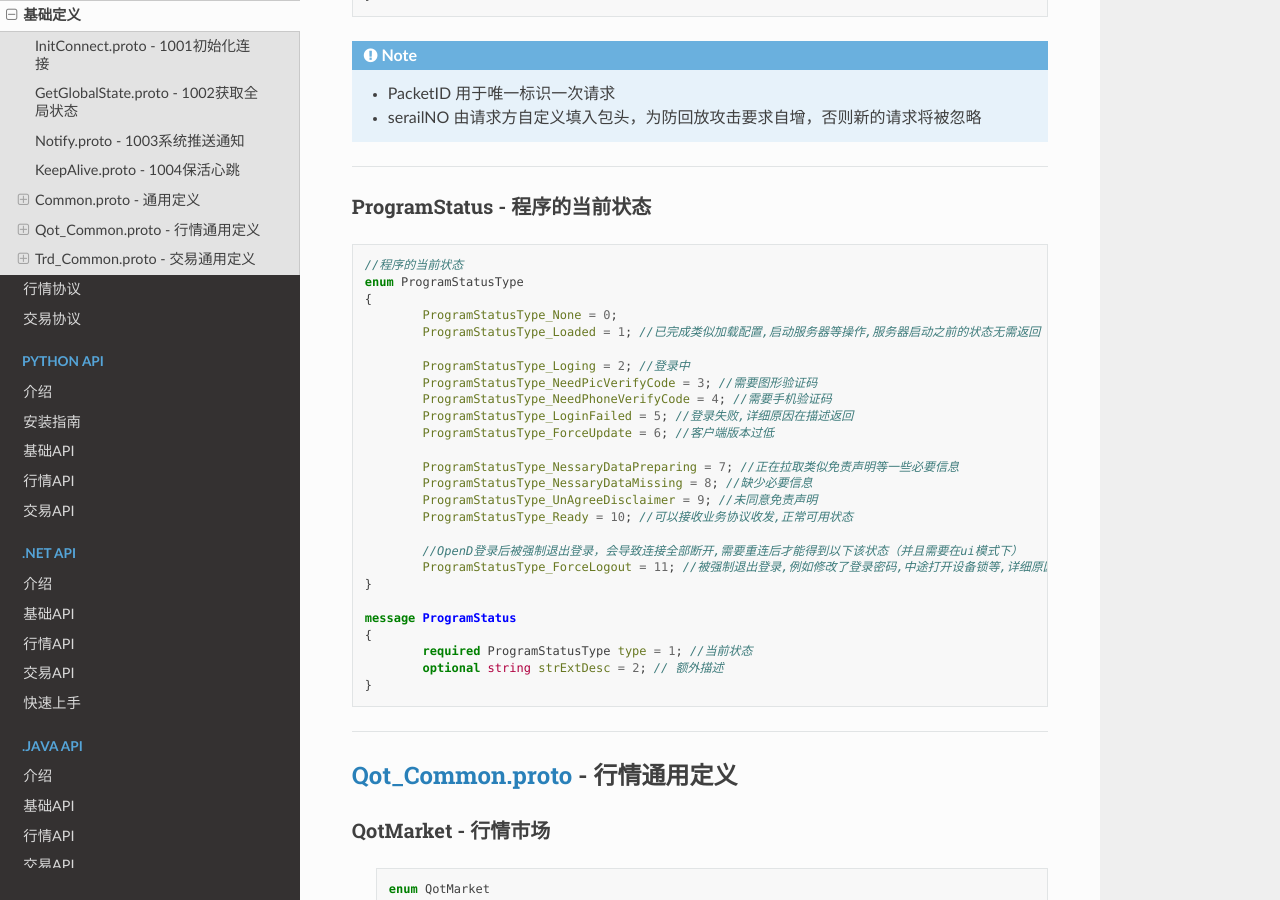
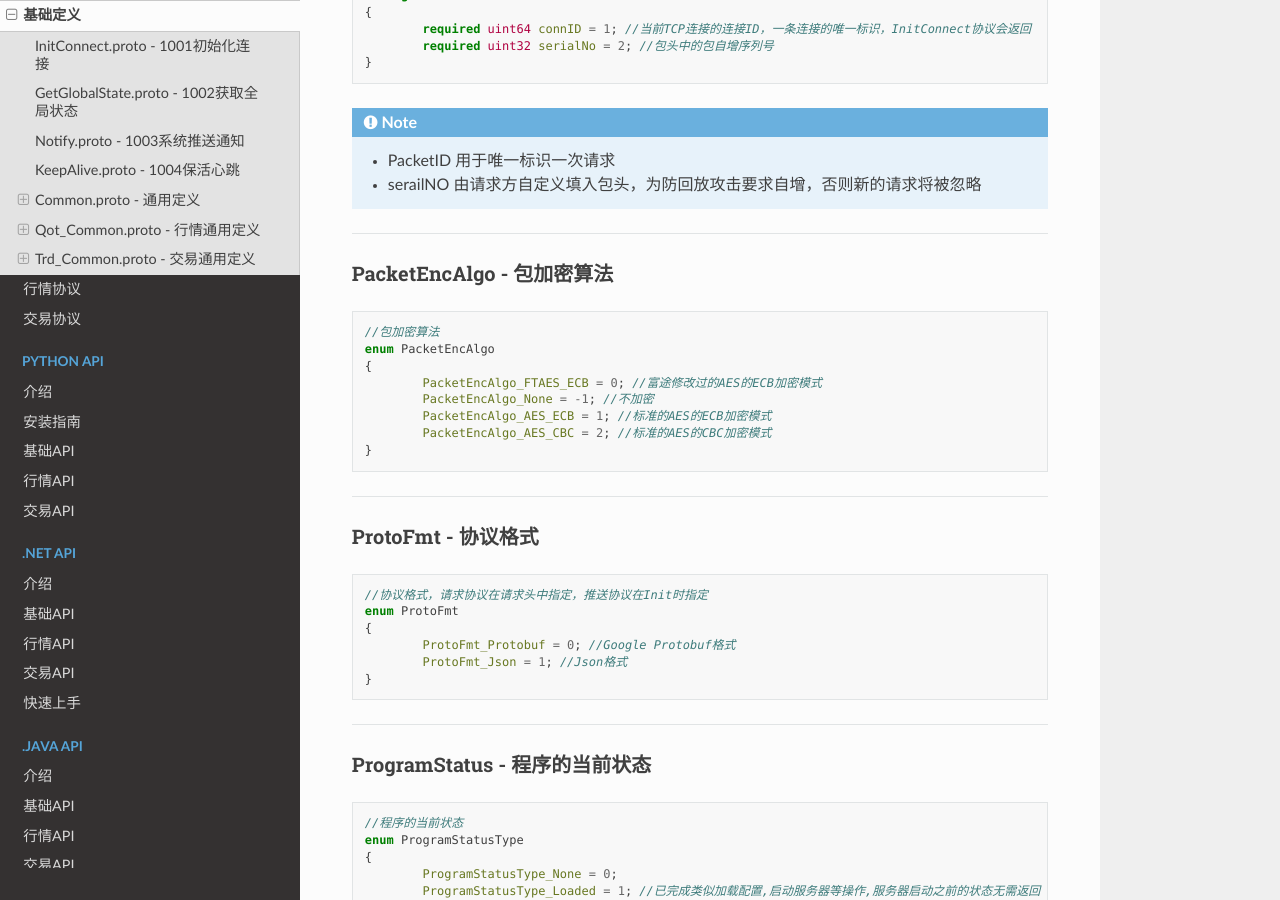
Before and after one commit to FutunnOpen/futu-api-doc, a Sphinx documentation site: the page built from doc_maker/source/protocol/base_define.rst, in a window 1280 px wide and 900 px high, scrolled down 4996 px. Built offline with Sphinx 7.4.7 and the Read the Docs theme 2.0.0, drawn with Linux system fonts in a browser that asks for light colours; some of the changed text lies outside the part shown.

Commit message:
更新初始化协议新增字段

```diff
--- a/doc_maker/source/protocol/base_define.rst
+++ b/doc_maker/source/protocol/base_define.rst
@@ -27,6 +27,10 @@
 		required int32 clientVer = 1; //客户端版本号，clientVer = "."以前的数 * 100 + "."以后的，举例：1.1版本的clientVer为1 * 100 + 1 = 101，2.21版本为2 * 100 + 21 = 221
 		required string clientID = 2; //客户端唯一标识，无生具体生成规则，客户端自己保证唯一性即可
 		optional bool recvNotify = 3; //此连接是否接收市场状态、交易需要重新解锁等等事件通知，true代表接收，FutuOpenD就会向此连接推送这些通知，反之false代表不接收不推送
+		//如果通信要加密，首先得在FutuOpenD和客户端都配置RSA密钥，不配置始终不加密
+		//如果配置了RSA密钥且指定的加密算法不为PacketEncAlgo_None则加密(即便这里不设置，配置了RSA密钥，也会采用默认加密方式)，默认采用FTAES_ECB算法
+		optional int32 packetEncAlgo = 4; //指定包加密算法，参见Common.PacketEncAlgo的枚举定义
+		optional int32 pushProtoFmt = 5; //指定这条连接上的推送协议格式，若不指定则使用push_proto_type配置项
 	}
 
 	message S2C
@@ -284,6 +288,36 @@
 
     *   PacketID 用于唯一标识一次请求
     *   serailNO 由请求方自定义填入包头，为防回放攻击要求自增，否则新的请求将被忽略
+
+-------------------------------------
+
+PacketEncAlgo - 包加密算法
+~~~~~~~~~~~~~~~~~~~~~~~~~~
+
+.. code-block:: protobuf
+
+	//包加密算法
+	enum PacketEncAlgo
+	{
+		PacketEncAlgo_FTAES_ECB = 0; //富途修改过的AES的ECB加密模式
+		PacketEncAlgo_None = -1; //不加密
+		PacketEncAlgo_AES_ECB = 1; //标准的AES的ECB加密模式
+		PacketEncAlgo_AES_CBC = 2; //标准的AES的CBC加密模式
+	}
+
+-------------------------------------
+
+ProtoFmt - 协议格式
+~~~~~~~~~~~~~~~~~~~~~~~~~~
+
+.. code-block:: protobuf
+
+	//协议格式，请求协议在请求头中指定，推送协议在Init时指定
+	enum ProtoFmt
+	{
+		ProtoFmt_Protobuf = 0; //Google Protobuf格式
+		ProtoFmt_Json = 1; //Json格式
+	}
 
 -------------------------------------
 
```
